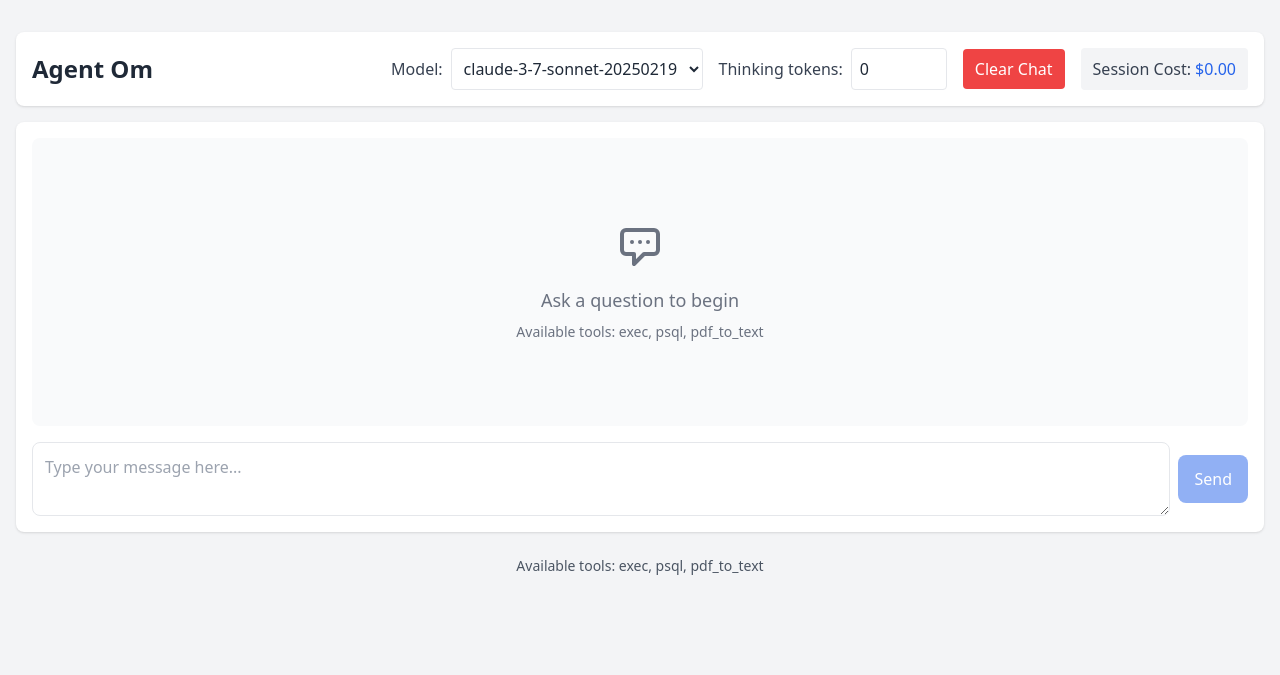
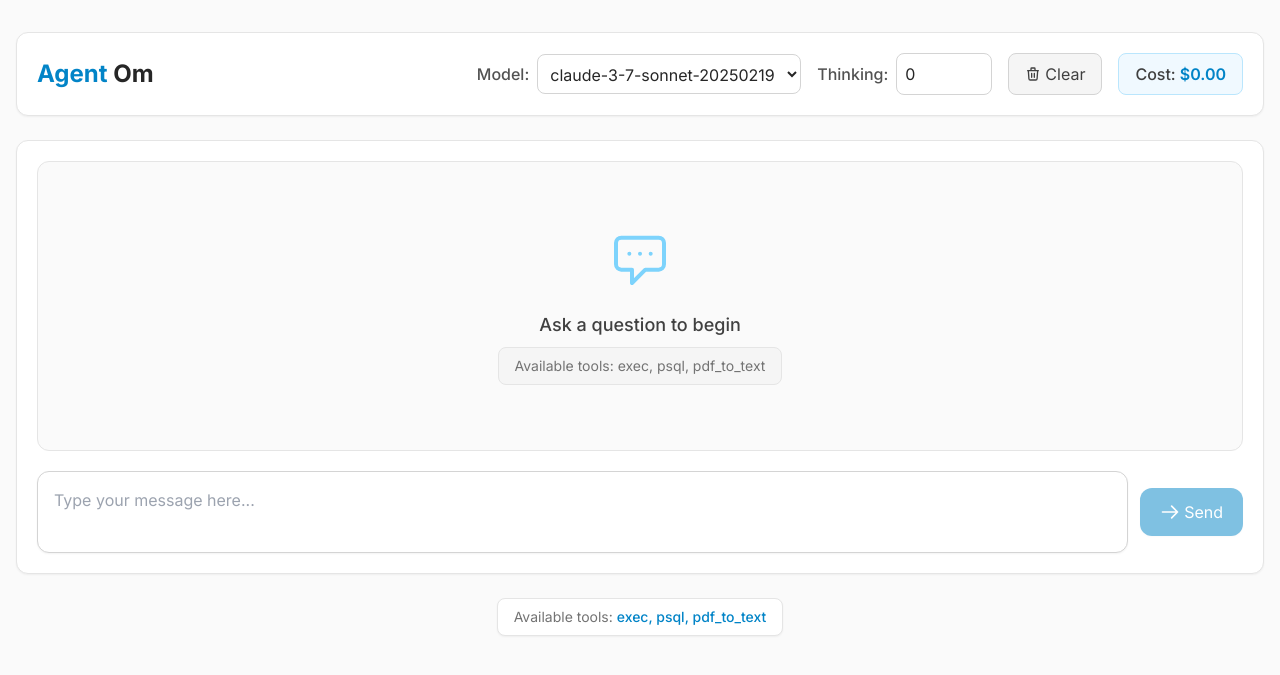
Before and after one commit to wskish/agent-om, a FastAPI app: page / in a window 1280 px wide. Shown: the top 675 px of the page. Run offline with FastAPI, Linux system fonts and the light colour scheme; some libraries are stand-ins or nearby versions.

Commit message:
Update index.html

```diff
--- a/templates/index.html
+++ b/templates/index.html
@@ -8,6 +8,61 @@
 
     <!-- Tailwind CSS via CDN -->
     <script src="https://cdn.tailwindcss.com"></script>
+    <script>
+        tailwind.config = {
+            theme: {
+                extend: {
+                    colors: {
+                        primary: {
+                            50: '#f0f9ff',
+                            100: '#e0f2fe',
+                            200: '#bae6fd',
+                            300: '#7dd3fc',
+                            400: '#38bdf8',
+                            500: '#0ea5e9',
+                            600: '#0284c7',
+                            700: '#0369a1',
+                            800: '#075985',
+                            900: '#0c4a6e',
+                        },
+                        secondary: {
+                            50: '#f5f3ff',
+                            100: '#ede9fe',
+                            200: '#ddd6fe',
+                            300: '#c4b5fd',
+                            400: '#a78bfa',
+                            500: '#8b5cf6',
+                            600: '#7c3aed',
+                            700: '#6d28d9',
+                            800: '#5b21b6',
+                            900: '#4c1d95',
+                        },
+                        neutral: {
+                            50: '#fafafa',
+                            100: '#f5f5f5',
+                            200: '#e5e5e5',
+                            300: '#d4d4d4',
+                            400: '#a3a3a3',
+                            500: '#737373',
+                            600: '#525252',
+                            700: '#404040',
+                            800: '#262626',
+                            900: '#171717',
+                        }
+                    },
+                    fontFamily: {
+                        sans: ['Inter', 'system-ui', 'sans-serif'],
+                        mono: ['Fira Code', 'SFMono-Regular', 'Menlo', 'Monaco', 'Consolas', 'monospace'],
+                    },
+                }
+            }
+        }
+    </script>
+
+    <!-- Google Fonts -->
+    <link rel="preconnect" href="https://fonts.googleapis.com">
+    <link rel="preconnect" href="https://fonts.gstatic.com" crossorigin>
+    <link href="https://fonts.googleapis.com/css2?family=Inter:wght@300;400;500;600;700&family=Fira+Code:wght@400;500&display=swap" rel="stylesheet">
 
     <!-- Alpine.js -->
     <script defer src="https://cdn.jsdelivr.net/npm/alpinejs@3.x.x/dist/cdn.min.js"></script>
@@ -19,7 +74,7 @@
     <script src="https://cdn.jsdelivr.net/npm/marked/marked.min.js"></script>
 
     <!-- Highlight.js for code syntax highlighting -->
-    <link rel="stylesheet" href="https://cdnjs.cloudflare.com/ajax/libs/highlight.js/11.8.0/styles/github-dark.min.css">
+    <link rel="stylesheet" href="https://cdnjs.cloudflare.com/ajax/libs/highlight.js/11.8.0/styles/nord.min.css">
     <script src="https://cdnjs.cloudflare.com/ajax/libs/highlight.js/11.8.0/highlight.min.js"></script>
 
     <!-- Custom styles -->
@@ -85,7 +140,7 @@
         }
     </style>
 </head>
-<body class="bg-gray-100 font-sans">
+<body class="bg-neutral-50 font-sans">
     <div class="container mx-auto px-4 py-8" x-data="{
         userMessage: '',
         isProcessing: false,
@@ -330,16 +385,18 @@
         this.toolInfo = '{{ available_tools }}'.split(', ');
     ">
         <!-- Header with app title and controls -->
-        <header class="bg-white shadow rounded-lg p-4 mb-4">
+        <header class="bg-white shadow-sm rounded-xl p-5 mb-6 border border-neutral-200">
             <div class="flex flex-col md:flex-row md:items-center justify-between">
-                <h1 class="text-2xl font-bold text-gray-800 mb-4 md:mb-0">Agent Om</h1>
+                <h1 class="text-2xl font-bold text-neutral-800 mb-4 md:mb-0">
+                    <span class="text-primary-600">Agent</span> Om
+                </h1>
 
                 <div class="flex flex-col md:flex-row space-y-2 md:space-y-0 md:space-x-4">
                     <!-- Model selector -->
                     <div class="flex items-center">
-                        <label for="model-select" class="mr-2 text-gray-700">Model:</label>
+                        <label for="model-select" class="mr-2 text-neutral-600 font-medium">Model:</label>
                         <select id="model-select"
-                                class="border rounded p-2 bg-white text-gray-800"
+                                class="border border-neutral-300 rounded-lg p-2 bg-white text-neutral-800 focus:ring-2 focus:ring-primary-400 focus:outline-none transition"
                                 x-model="model"
                                 @change="updateModel($event)">
                             {% for model_option in models %}
@@ -350,10 +407,10 @@
 
                     <!-- Thinking budget (only for Claude) -->
                     <div class="flex items-center" x-show="isClaudeModel()">
-                        <label for="thinking-input" class="mr-2 text-gray-700">Thinking tokens:</label>
+                        <label for="thinking-input" class="mr-2 text-neutral-600 font-medium">Thinking:</label>
                         <input type="number"
                                id="thinking-input"
-                               class="border rounded p-2 w-24 bg-white text-gray-800"
+                               class="border border-neutral-300 rounded-lg p-2 w-24 bg-white text-neutral-800 focus:ring-2 focus:ring-primary-400 focus:outline-none transition"
                                x-model="thinking"
                                @input="updateThinking()"
                                min="0"
@@ -363,25 +420,28 @@
                     <!-- Clear conversation button -->
                     <div class="flex items-center">
                         <button @click="clearConversation()"
-                                class="bg-red-500 text-white px-3 py-2 rounded hover:bg-red-600 transition"
+                                class="bg-neutral-100 border border-neutral-300 text-neutral-700 px-4 py-2 rounded-lg hover:bg-neutral-200 focus:ring-2 focus:ring-neutral-400 focus:outline-none transition-all flex items-center space-x-1"
                                 :disabled="isProcessing">
-                            Clear Chat
+                            <svg xmlns="http://www.w3.org/2000/svg" class="h-4 w-4" fill="none" viewBox="0 0 24 24" stroke="currentColor">
+                                <path stroke-linecap="round" stroke-linejoin="round" stroke-width="2" d="M19 7l-.867 12.142A2 2 0 0116.138 21H7.862a2 2 0 01-1.995-1.858L5 7m5 4v6m4-6v6m1-10V4a1 1 0 00-1-1h-4a1 1 0 00-1 1v3M4 7h16" />
+                            </svg>
+                            <span>Clear</span>
                         </button>
                     </div>
 
                     <!-- Session cost display -->
-                    <div class="flex items-center bg-gray-100 px-3 py-2 rounded">
-                        <span class="text-gray-700">Session Cost: </span>
-                        <span class="text-blue-600 font-medium ml-1" x-text="sessionCost"></span>
+                    <div class="flex items-center bg-primary-50 border border-primary-200 px-4 py-2 rounded-lg">
+                        <span class="text-neutral-700 font-medium">Cost: </span>
+                        <span class="text-primary-600 font-semibold ml-1" x-text="sessionCost"></span>
                     </div>
                 </div>
             </div>
         </header>
 
         <!-- Main chat container -->
-        <div class="bg-white shadow rounded-lg p-4">
+        <div class="bg-white shadow-sm rounded-xl p-5 border border-neutral-200">
             <!-- Messages display area -->
-            <div class="message-container mb-4 p-4 bg-gray-50 rounded-lg">
+            <div class="message-container mb-5 p-4 bg-neutral-50 rounded-xl border border-neutral-200">
 
                 <!-- Message templates rendered by Alpine -->
                 <template x-for="message in messages" :key="message.id">
@@ -389,98 +449,103 @@
                         <!-- SWITCHER -->
                         <template x-if="message.type === 'user'">
                             <div class="flex items-start">
-                                <div class="w-8 h-8 rounded-full bg-blue-500 flex items-center justify-center text-white font-bold text-sm">U</div>
-                                <div class="ml-2 px-4 py-2 bg-blue-100 rounded-lg">
-                                    <p class="text-gray-800 whitespace-pre-wrap" x-text="message.content"></p>
+                                <div class="w-8 h-8 rounded-full bg-primary-500 flex items-center justify-center text-white font-semibold text-sm shadow-sm">U</div>
+                                <div class="ml-3 px-4 py-3 bg-primary-50 border border-primary-200 rounded-xl shadow-sm">
+                                    <p class="text-neutral-800 whitespace-pre-wrap" x-text="message.content"></p>
                                 </div>
                             </div>
                         </template>
 
                         <template x-if="message.type === 'assistant'">
                             <div class="flex items-start">
-                                <div class="w-8 h-8 rounded-full bg-green-500 flex items-center justify-center text-white font-bold text-sm">A</div>
-                                <div class="ml-2 px-4 py-2 bg-gray-100 rounded-lg max-w-full">
-                                    <div class="text-gray-800 markdown-content" x-html="renderMarkdown(message.content)"></div>
+                                <div class="w-8 h-8 rounded-full bg-neutral-600 flex items-center justify-center text-white font-semibold text-sm shadow-sm">A</div>
+                                <div class="ml-3 px-4 py-3 bg-white border border-neutral-200 rounded-xl shadow-sm max-w-full">
+                                    <div class="text-neutral-800 markdown-content" x-html="renderMarkdown(message.content)"></div>
                                 </div>
                             </div>
                         </template>
 
                         <template x-if="message.type === 'tool'">
                             <div class="flex items-start">
-                                <div class="w-8 h-8 rounded-full bg-purple-500 flex items-center justify-center text-white font-bold text-sm">T</div>
-                                <div class="ml-2 px-4 py-2 bg-purple-100 rounded-lg max-w-full">
-                                    <p class="text-purple-800 whitespace-pre-wrap font-mono text-sm" x-text="message.content"></p>
+                                <div class="w-8 h-8 rounded-full bg-secondary-500 flex items-center justify-center text-white font-semibold text-sm shadow-sm">T</div>
+                                <div class="ml-3 px-4 py-3 bg-secondary-50 border border-secondary-200 rounded-xl shadow-sm max-w-full">
+                                    <p class="text-secondary-700 whitespace-pre-wrap font-mono text-sm" x-text="message.content"></p>
                                 </div>
                             </div>
                         </template>
 
                         <template x-if="message.type === 'thinking'">
                             <div class="flex items-start">
-                                <div class="w-8 h-8 rounded-full bg-blue-400 flex items-center justify-center text-white font-bold text-sm">💭</div>
-                                <div class="ml-2 px-4 py-2 bg-blue-50 rounded-lg max-w-full">
-                                    <p class="text-blue-800 whitespace-pre-wrap font-mono text-sm italic" x-text="message.content"></p>
+                                <div class="w-8 h-8 rounded-full bg-primary-400 flex items-center justify-center text-white font-semibold text-sm shadow-sm">💭</div>
+                                <div class="ml-3 px-4 py-3 bg-primary-50 border border-primary-100 rounded-xl shadow-sm max-w-full">
+                                    <p class="text-primary-700 whitespace-pre-wrap font-mono text-sm italic" x-text="message.content"></p>
                                 </div>
                             </div>
                         </template>
 
                         <template x-if="message.type === 'stats'">
-                            <div class="w-full px-4 py-2 bg-gray-200 rounded-lg text-center">
-                                <p class="text-gray-600 text-sm" x-text="message.content"></p>
+                            <div class="w-full px-4 py-3 bg-neutral-100 border border-neutral-200 rounded-xl text-center shadow-sm my-2">
+                                <p class="text-neutral-600 text-sm font-medium" x-text="message.content"></p>
                             </div>
                         </template>
 
                         <template x-if="message.type === 'system'">
-                            <div class="w-full px-4 py-2 bg-yellow-100 rounded-lg text-center">
-                                <p class="text-yellow-800 text-sm" x-text="message.content"></p>
+                            <div class="w-full px-4 py-3 bg-amber-50 border border-amber-200 rounded-xl text-center shadow-sm my-2">
+                                <p class="text-amber-700 text-sm font-medium" x-text="message.content"></p>
                             </div>
                         </template>
 
                         <template x-if="message.type === 'error'">
-                            <div class="w-full px-4 py-2 bg-red-100 rounded-lg text-center">
-                                <p class="text-red-800 text-sm" x-text="message.content"></p>
+                            <div class="w-full px-4 py-3 bg-red-50 border border-red-200 rounded-xl text-center shadow-sm my-2">
+                                <p class="text-red-700 text-sm font-medium" x-text="message.content"></p>
                             </div>
                         </template>
                     </div>
                 </template>
 
                 <!-- Loading indicator when processing -->
-                <div x-show="isProcessing" class="flex items-center justify-center my-4">
-                    <div class="px-4 py-2 bg-gray-100 rounded-lg thinking-animation">
-                        <div class="flex space-x-2">
-                            <div class="w-2 h-2 bg-gray-400 rounded-full"></div>
-                            <div class="w-2 h-2 bg-gray-400 rounded-full"></div>
-                            <div class="w-2 h-2 bg-gray-400 rounded-full"></div>
+                <div x-show="isProcessing" class="flex items-center justify-center my-6">
+                    <div class="px-5 py-3 bg-white border border-neutral-200 rounded-xl shadow-sm thinking-animation">
+                        <div class="flex space-x-3">
+                            <div class="w-2.5 h-2.5 bg-primary-400 rounded-full"></div>
+                            <div class="w-2.5 h-2.5 bg-primary-400 rounded-full"></div>
+                            <div class="w-2.5 h-2.5 bg-primary-400 rounded-full"></div>
                         </div>
                     </div>
                 </div>
 
 
                 <!-- Empty state when no messages -->
-                <div x-show="messages.length === 0" class="flex flex-col items-center justify-center h-64 text-gray-500">
-                    <svg xmlns="http://www.w3.org/2000/svg" class="h-12 w-12 mb-4" fill="none" viewBox="0 0 24 24" stroke="currentColor">
-                        <path stroke-linecap="round" stroke-linejoin="round" stroke-width="2" d="M8 10h.01M12 10h.01M16 10h.01M9 16H5a2 2 0 01-2-2V6a2 2 0 012-2h14a2 2 0 012 2v8a2 2 0 01-2 2h-5l-5 5v-5z" />
+                <div x-show="messages.length === 0" class="flex flex-col items-center justify-center h-64 text-neutral-500">
+                    <svg xmlns="http://www.w3.org/2000/svg" class="h-16 w-16 mb-5 text-primary-300" fill="none" viewBox="0 0 24 24" stroke="currentColor">
+                        <path stroke-linecap="round" stroke-linejoin="round" stroke-width="1.5" d="M8 10h.01M12 10h.01M16 10h.01M9 16H5a2 2 0 01-2-2V6a2 2 0 012-2h14a2 2 0 012 2v8a2 2 0 01-2 2h-5l-5 5v-5z" />
                     </svg>
-                    <p class="text-lg">Ask a question to begin</p>
-                    <p class="text-sm mt-2">Available tools: {{ available_tools }}</p>
+                    <p class="text-lg font-medium text-neutral-700 mb-2">Ask a question to begin</p>
+                    <p class="text-neutral-500 text-sm bg-neutral-100 px-4 py-2 rounded-lg border border-neutral-200">Available tools: {{ available_tools }}</p>
                 </div>
             </div>
 
             <!-- Message input form -->
-            <form @submit.prevent="sendMessage" class="flex items-center space-x-2">
+            <form @submit.prevent="sendMessage" class="flex items-center space-x-3">
                 <textarea
                     x-model="userMessage"
                     @keydown.enter.prevent="if(!$event.shiftKey) sendMessage()"
                     placeholder="Type your message here..."
-                    class="flex-grow border rounded-lg p-3 focus:outline-none focus:ring-2 focus:ring-blue-500"
+                    class="flex-grow border border-neutral-300 rounded-xl p-4 focus:outline-none focus:ring-2 focus:ring-primary-400 focus:border-primary-400 shadow-sm resize-none"
                     :disabled="isProcessing"
                     rows="2"
                 ></textarea>
                 <button
                     type="submit"
-                    class="bg-blue-600 text-white rounded-lg px-4 py-3 hover:bg-blue-700 transition disabled:opacity-50 disabled:cursor-not-allowed"
+                    class="bg-primary-600 text-white rounded-xl px-5 py-3 hover:bg-primary-700 transition-all shadow-sm disabled:opacity-50 disabled:cursor-not-allowed"
                     :disabled="isProcessing || !userMessage.trim()"
                 >
-                    <span x-show="!isProcessing">Send</span>
+                    <span x-show="!isProcessing" class="flex items-center">
+                        <svg xmlns="http://www.w3.org/2000/svg" class="h-5 w-5 mr-1" fill="none" viewBox="0 0 24 24" stroke="currentColor">
+                            <path stroke-linecap="round" stroke-linejoin="round" stroke-width="2" d="M14 5l7 7m0 0l-7 7m7-7H3" />
+                        </svg>
+                        Send
+                    </span>
                     <span x-show="isProcessing">
                         <svg class="animate-spin h-5 w-5" xmlns="http://www.w3.org/2000/svg" fill="none" viewBox="0 0 24 24">
                             <circle class="opacity-25" cx="12" cy="12" r="10" stroke="currentColor" stroke-width="4"></circle>
@@ -492,8 +557,10 @@
         </div>
 
         <!-- Footer with available tools -->
-        <footer class="mt-6 text-center text-gray-600 text-sm">
-            <p>Available tools: {{ available_tools }}</p>
+        <footer class="mt-6 text-center text-neutral-500 text-sm">
+            <p class="bg-white border border-neutral-200 rounded-lg py-2 px-4 inline-block shadow-sm">
+                Available tools: <span class="font-medium text-primary-600">{{ available_tools }}</span>
+            </p>
         </footer>
     </div>
 </body>
```
